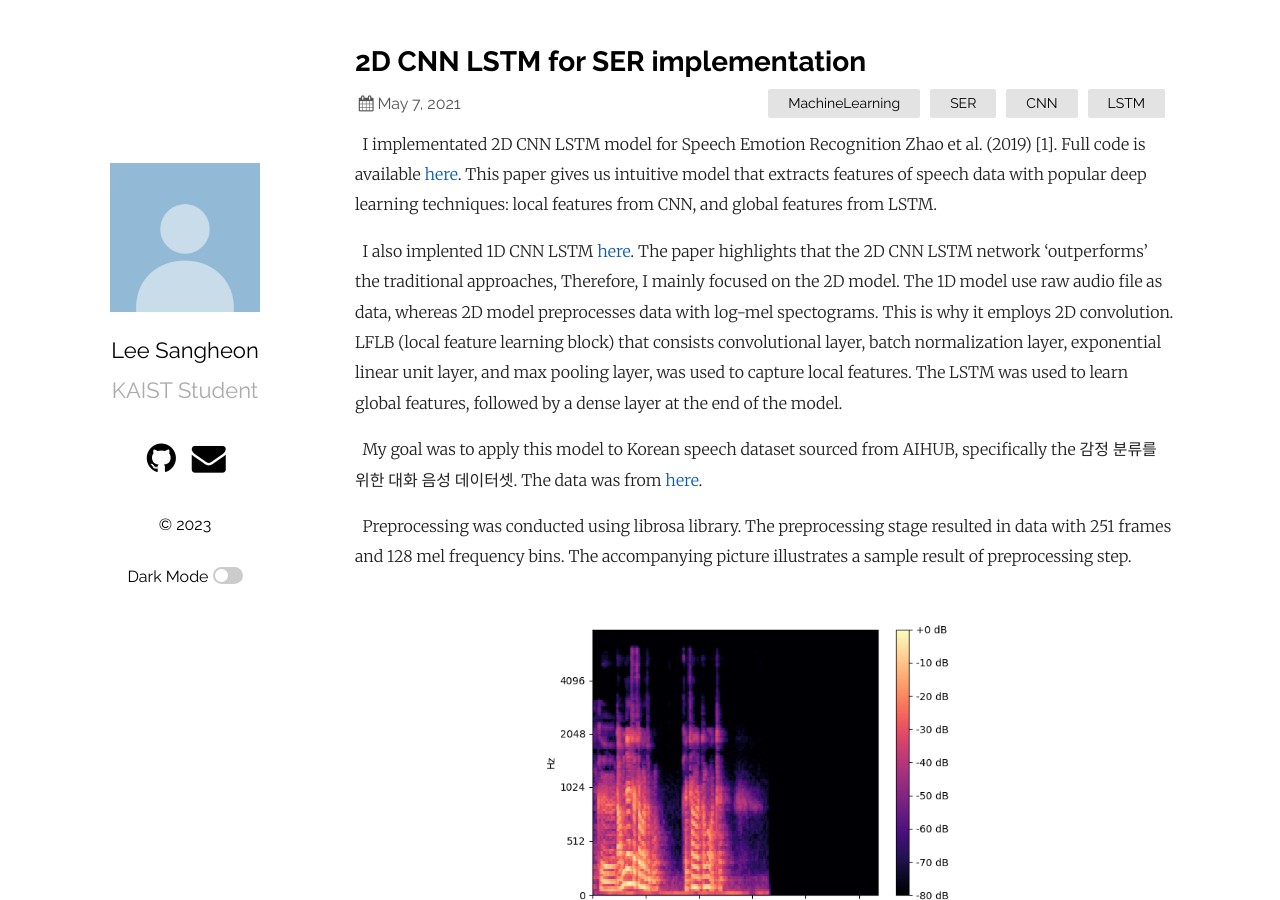
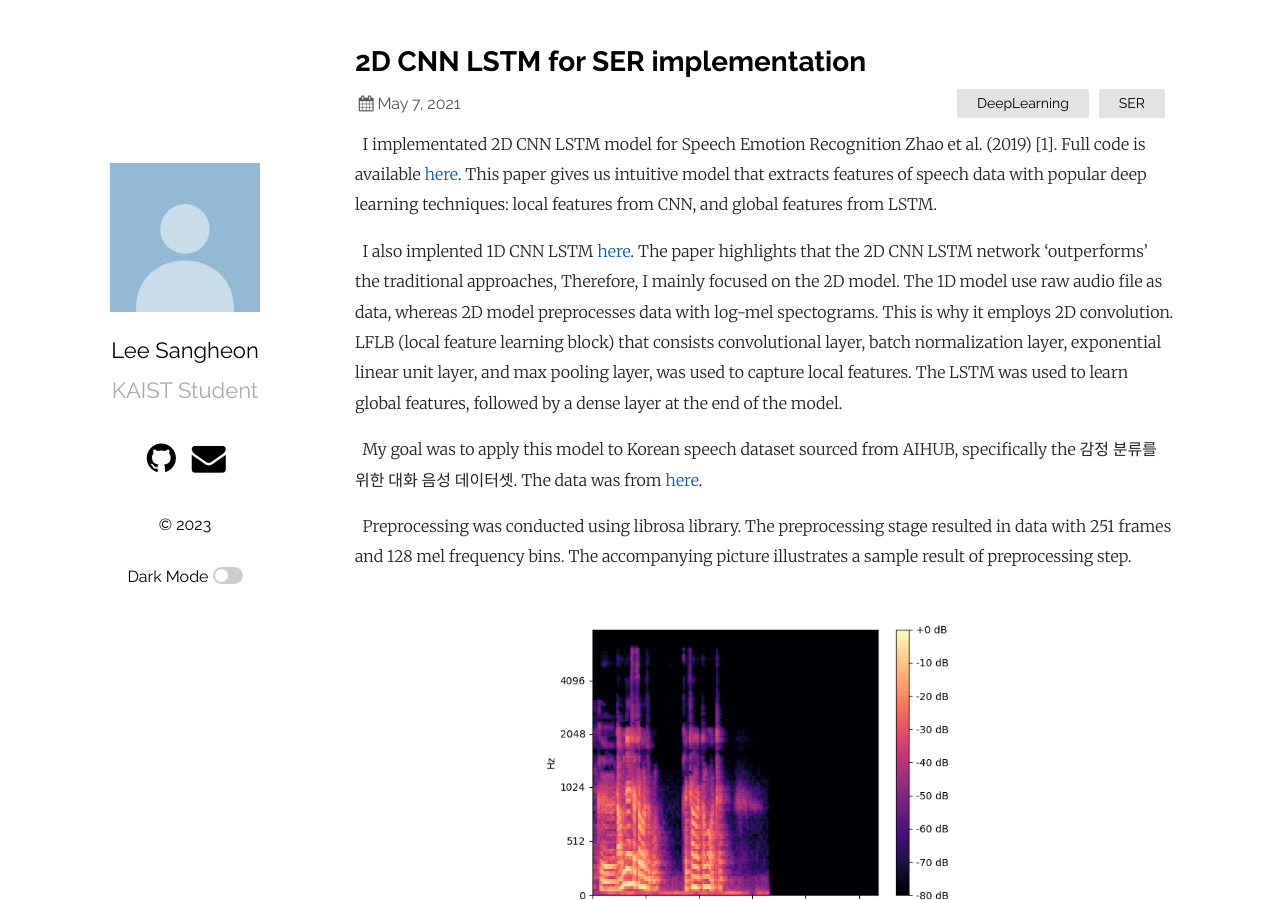
Before and after one commit to buaaaaang/buaaaaang.github.io, a Jekyll site: the page built from _posts/2021-05-07-2D-CNN-LSTM.markdown, in a window 1280 px wide and 900 px high. Built offline with Jekyll 4.4.1, drawn with Linux system fonts in a browser that asks for light colours.

Commit message:
fixed categories

```diff
--- a/_posts/2021-05-02-W-LDA.markdown
+++ b/_posts/2021-05-02-W-LDA.markdown
@@ -2,7 +2,7 @@
 layout: post
 title: "W-LDA implementation"
 date: 2021-05-02 17:51:35 +0900
-categories: MachineLearning LDA W-LDA
+categories: DeepLearning W-LDA
 ---
 
 &nbsp;&nbsp;This work was counducted during the fall of 2020 as part of a group study supervised by Prof. Chun at KAIST. Visit official [lab site][lab-site] for our presentation titled "LDA and Wassestein LDA". Full code is available on [github][github-wlda].
--- a/_posts/2021-05-07-2D-CNN-LSTM.markdown
+++ b/_posts/2021-05-07-2D-CNN-LSTM.markdown
@@ -2,7 +2,7 @@
 layout: post
 title: "2D CNN LSTM for SER implementation"
 date: 2021-05-07 17:51:35 +0900
-categories: MachineLearning SER CNN LSTM
+categories: DeepLearning SER
 ---
 
 &nbsp;&nbsp;I implementated 2D CNN LSTM model for Speech Emotion Recognition Zhao et al. (2019) [1]. Full code is available [here][2dgithub]. This paper gives us intuitive model that extracts features of speech data with popular deep learning techniques: local features from CNN, and global features from LSTM.
--- a/_posts/2022-06-19-NeuralParts.markdown
+++ b/_posts/2022-06-19-NeuralParts.markdown
@@ -2,7 +2,7 @@
 layout: post
 title: "Neural Parts implementation"
 date: 2022-06-19 19:42:00 +0900
-categories: MachineLearning 3DGeneration
+categories: DeepLearning 3DGeneration
 use_math: true
 ---
 
```
